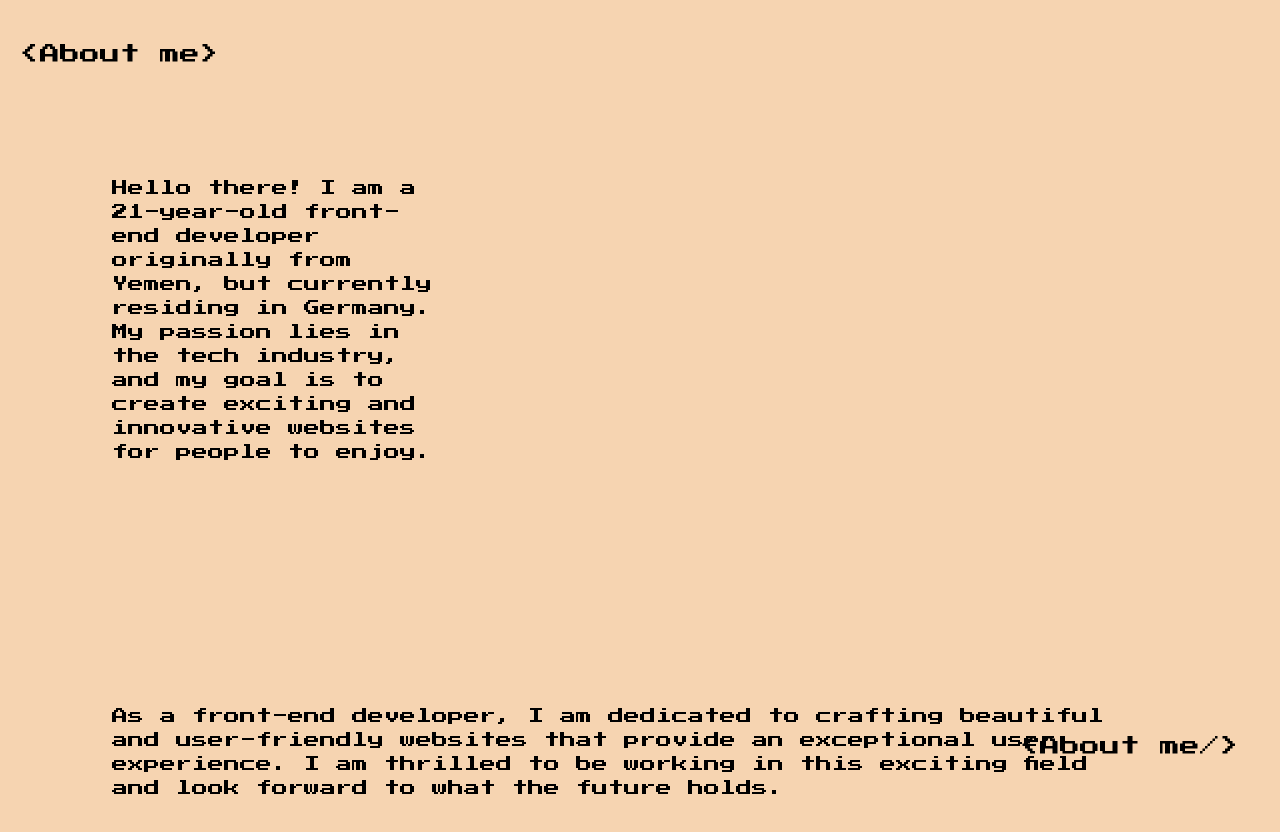
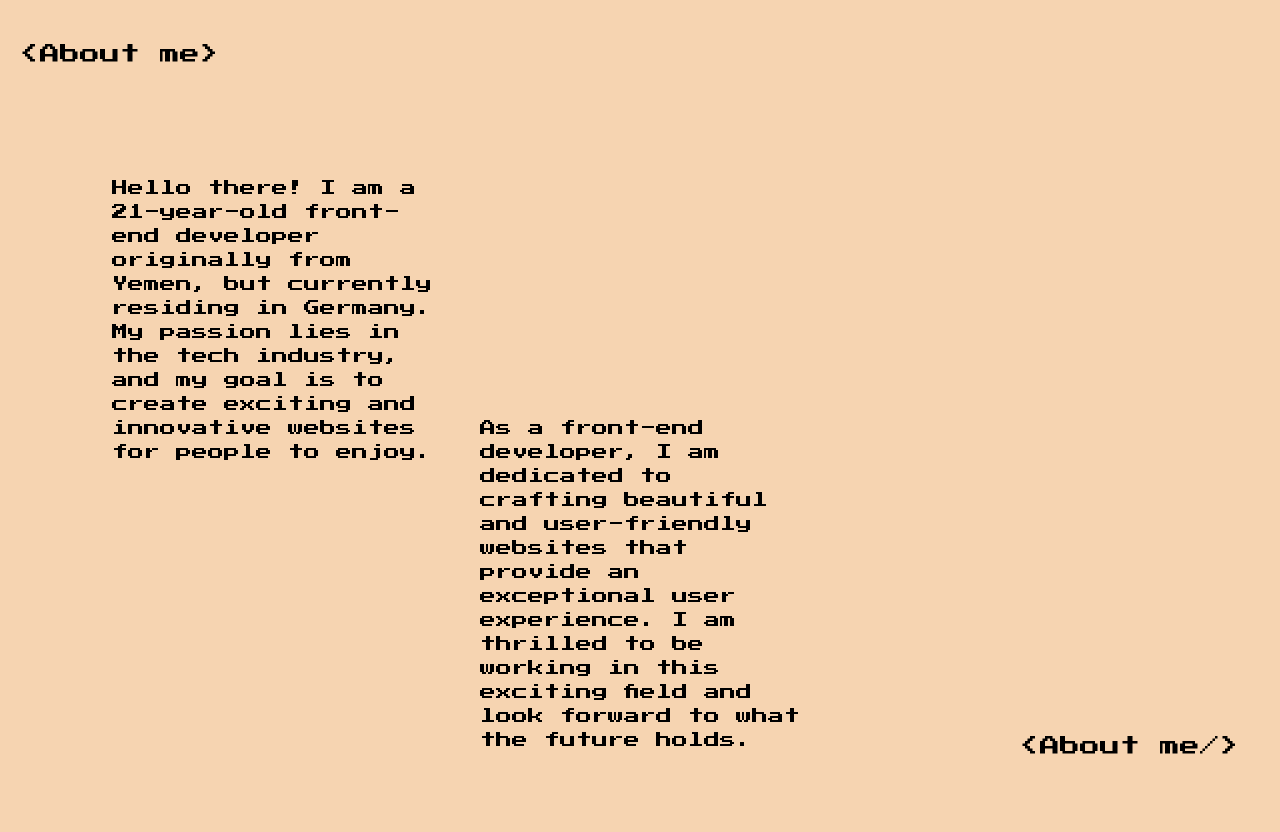
Before and after one commit to Moh-alshaibi/My-Portfolio-, a React (Vite) app: page /aboutme in a window 1280 px wide. After the commit the page ends 800 px from the top, so only its background shows below. Built offline with nearby package versions, Linux system fonts and the light colour scheme.

Commit message:
added adjustments to the page

```diff
--- a/src/pages/Aboutme.jsx
+++ b/src/pages/Aboutme.jsx
@@ -10,7 +10,7 @@ const Blackfolder = () => {
           industry, and my goal is to create exciting and innovative websites
           for people to enjoy.
         </p>
-        <p className="absolute top-96 left-20 mt-72 w-5/6 p-8" >
+        <p className="mx-auto mt-96 w-96 p-8" >
           As a front-end developer, I am dedicated to crafting beautiful and
           user-friendly websites that provide an exceptional user experience. I
           am thrilled to be working in this exciting field and look forward to
```
